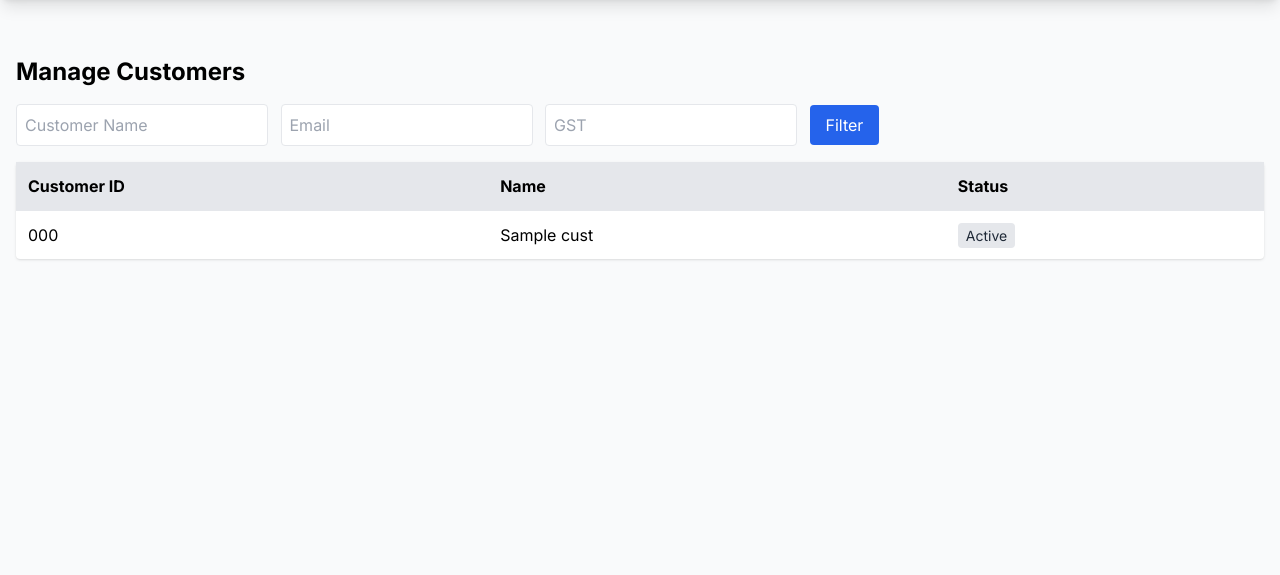
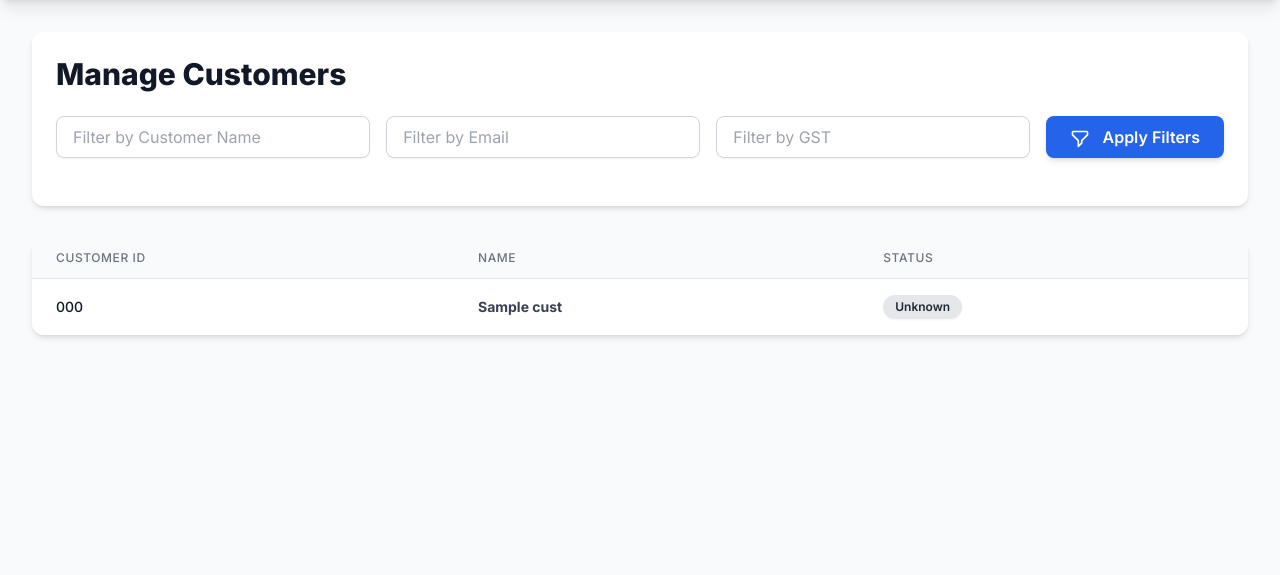
Before and after one commit to Ashmit12092000/certificatevalidator, a Flask app: template templates/manage_customers.html in a window 1280 px wide. Shown: the part 72-647 px from the top of the page. Run offline with Flask 3, Linux system fonts and the light colour scheme; the template is opened without the code that fills it: most values are stand-ins (such as "Sample title", 1, 10 or a date in 2020); some libraries are stand-ins or nearby versions.

Commit message:
Update manage_customers.html

```diff
--- a/templates/manage_customers.html
+++ b/templates/manage_customers.html
@@ -1,51 +1,58 @@
 {% extends "base.html" %}
 {% block title %}Manage Customers – Agents SSO Master{% endblock %}
 {% block content %}
-<div class="max-w-7xl mx-auto px-4 py-6">
-  <h1 class="text-2xl font-bold mb-4">Manage Customers</h1>
+<div class="max-w-7xl mx-auto px-4 sm:px-6 lg:px-8">
+  <div class="bg-white p-6 rounded-xl shadow-md mb-8">
+    <h1 class="text-3xl font-extrabold text-gray-900 mb-6">Manage Customers</h1>
 
-  <div class="mb-4">
-    <input type="text" id="filterName" placeholder="Customer Name" class="border p-2 rounded mr-2"/>
-    <input type="text" id="filterEmail" placeholder="Email" class="border p-2 rounded mr-2"/>
-    <input type="text" id="filterGST" placeholder="GST" class="border p-2 rounded mr-2"/>
-    <button onclick="applyFilters()" class="bg-blue-600 text-white px-4 py-2 rounded hover:bg-blue-700">Filter</button>
+    <div class="flex flex-col sm:flex-row flex-wrap gap-4 mb-6">
+      <input type="text" id="filterName" placeholder="Filter by Customer Name" class="flex-grow px-4 py-2 border border-gray-300 rounded-lg shadow-sm focus:ring-blue-500 focus:border-blue-500 transition duration-150"/>
+      <input type="text" id="filterEmail" placeholder="Filter by Email" class="flex-grow px-4 py-2 border border-gray-300 rounded-lg shadow-sm focus:ring-blue-500 focus:border-blue-500 transition duration-150"/>
+      <input type="text" id="filterGST" placeholder="Filter by GST" class="flex-grow px-4 py-2 border border-gray-300 rounded-lg shadow-sm focus:ring-blue-500 focus:border-blue-500 transition duration-150"/>
+      <button onclick="applyFilters()" class="px-6 py-2 bg-blue-600 text-white font-semibold rounded-lg shadow-md hover:bg-blue-700 transition duration-200 ease-in-out transform hover:scale-105">
+        <svg class="w-5 h-5 inline-block mr-2" fill="none" stroke="currentColor" viewBox="0 0 24 24" xmlns="http://www.w3.org/2000/svg"><path stroke-linecap="round" stroke-linejoin="round" stroke-width="2" d="M3 4a1 1 0 011-1h16a1 1 0 011 1v2.586a1 1 0 01-.293.707l-6.414 6.414a1 1 0 00-.293.707V17l-4 4v-6.586a1 1 0 00-.293-.707L3.293 7.293A1 1 0 013 6.586V4z"></path></svg>
+        Apply Filters
+      </button>
+    </div>
   </div>
 
-  <table class="min-w-full bg-white rounded shadow">
-    <thead class="bg-gray-200">
+  <div class="bg-white rounded-xl shadow-md overflow-hidden">
+    <table class="min-w-full divide-y divide-gray-200">
+      <thead class="bg-gray-50">
         <tr>
-        <th class="p-3 text-left">Customer ID</th>
-        <th class="p-3 text-left">Name</th>
-        <th class="p-3 text-left">Status</th>
+          <th scope="col" class="px-6 py-3 text-left text-xs font-medium text-gray-500 uppercase tracking-wider">Customer ID</th>
+          <th scope="col" class="px-6 py-3 text-left text-xs font-medium text-gray-500 uppercase tracking-wider">Name</th>
+          <th scope="col" class="px-6 py-3 text-left text-xs font-medium text-gray-500 uppercase tracking-wider">Status</th>
         </tr>
       </thead>
-    <tbody id="customerTable">
+      <tbody class="bg-white divide-y divide-gray-200">
         {% for cust in customers %}
-      <tr class="border-t cursor-pointer hover:bg-gray-50" data-href="{{ url_for('customer_details', customer_id=cust.id) }}">
+        <tr class="hover:bg-gray-50 cursor-pointer transition duration-150 ease-in-out"  data-href="{{ url_for('customer_details', customer_id=cust.id)}}" >
 
-        <td class="p-3">{{ cust.code }}</td>
-        <td class="p-3">{{ cust.name }}</td>
-        <td class="p-3">
+          <td class="px-6 py-4 whitespace-nowrap text-sm font-medium text-gray-900">{{ cust.code }}</td>
+          <td class="px-6 py-4 whitespace-nowrap text-sm text-gray-700"><strong>{{ cust.name }}</strong></td>
+          <td class="px-6 py-4 whitespace-nowrap text-sm">
             {% if cust.status == 'Pending' %}
-            <span class="bg-yellow-100 text-yellow-800 px-2 py-1 rounded text-sm font-semibold">{{ cust.status }}</span>
+              <span class="inline-flex items-center px-3 py-1 rounded-full text-xs font-semibold bg-yellow-100 text-yellow-800 shadow-sm">Pending</span>
             {% elif cust.status == 'Awaiting Approval' %}
-            <span class="bg-blue-100 text-blue-800 px-2 py-1 rounded text-sm font-semibold">{{ cust.status }}</span>
+              <span class="inline-flex items-center px-3 py-1 rounded-full text-xs font-semibold bg-blue-100 text-blue-800 shadow-sm">Awaiting Approval</span>
             {% elif cust.status == 'SSO Setup Pending' %}
-            <span class="bg-purple-100 text-purple-800 px-2 py-1 rounded text-sm font-semibold">{{ cust.status }}</span>
+              <span class="inline-flex items-center px-3 py-1 rounded-full text-xs font-semibold bg-purple-100 text-purple-800 shadow-sm">SSO Setup Pending</span>
             {% elif cust.status == 'Final Approval Pending' %}
-            <span class="bg-indigo-100 text-indigo-800 px-2 py-1 rounded text-sm font-semibold">{{ cust.status }}</span>
+              <span class="inline-flex items-center px-3 py-1 rounded-full text-xs font-semibold bg-indigo-100 text-indigo-800 shadow-sm">Final Approval Pending</span>
             {% elif cust.status == 'Verified' %}
-            <span class="bg-green-100 text-green-800 px-2 py-1 rounded text-sm font-semibold">{{ cust.status }}</span>
+              <span class="inline-flex items-center px-3 py-1 rounded-full text-xs font-semibold bg-green-100 text-green-800 shadow-sm">Verified</span>
             {% elif cust.status == 'Rejected' %}
-            <span class="bg-red-100 text-red-800 px-2 py-1 rounded text-sm font-semibold">{{ cust.status }}</span>
+              <span class="inline-flex items-center px-3 py-1 rounded-full text-xs font-semibold bg-red-100 text-red-800 shadow-sm">Rejected</span>
             {% else %}
-            <span class="bg-gray-200 text-gray-800 px-2 py-1 rounded text-sm">{{ cust.status }}</span>
+              <span class="inline-flex items-center px-3 py-1 rounded-full text-xs font-semibold bg-gray-200 text-gray-800 shadow-sm">Unknown</span>
             {% endif %}
           </td>
         </tr>
         {% endfor %}
       </tbody>
     </table>
+  </div>
 </div>
 
 <script>
@@ -56,18 +63,16 @@
     });
 function applyFilters(){
   let name = document.getElementById('filterName').value.toLowerCase();
-  let email = document.getElementById('filterEmail').value.toLowerCase(); // Note: Email and GST are not displayed in this table view, but filter logic remains.
+  let email = document.getElementById('filterEmail').value.toLowerCase();
   let gst  = document.getElementById('filterGST').value.toLowerCase();
   document.querySelectorAll('#customerTable tr').forEach(r => {
     let cols = r.querySelectorAll('td');
     let show = true;
-    // Adjust column indices based on visible columns (Customer ID, Name, Status)
+    // Filter logic adjusted for visible columns (Customer ID, Name, Status)
     if(name && !cols[1].textContent.toLowerCase().includes(name)) show = false;
-    // If you want to filter by email/GST, you'd need to fetch these values from a data attribute or keep them hidden in the row
-    // For now, these filters won't work correctly with only Name/Status visible unless you adapt the JS.
-    // Keeping the filter inputs for now, but be aware of their limited functionality with current table display.
-    // if(email && !cols[?].textContent.toLowerCase().includes(email)) show = false; // Need correct column index or data attribute
-    // if(gst && !cols[?].textContent.toLowerCase().includes(gst)) show = false;   // Need correct column index or data attribute
+    // Note: Email and GST filters will only work if these columns are present in the table or
+    // if you add data attributes to the rows containing this info for JS to read.
+    // For now, these filters will not affect the display as the columns are hidden.
     r.style.display = show ? '' : 'none';
   });
 }
```
Lines whose indentation alone changed are shown as unchanged.
